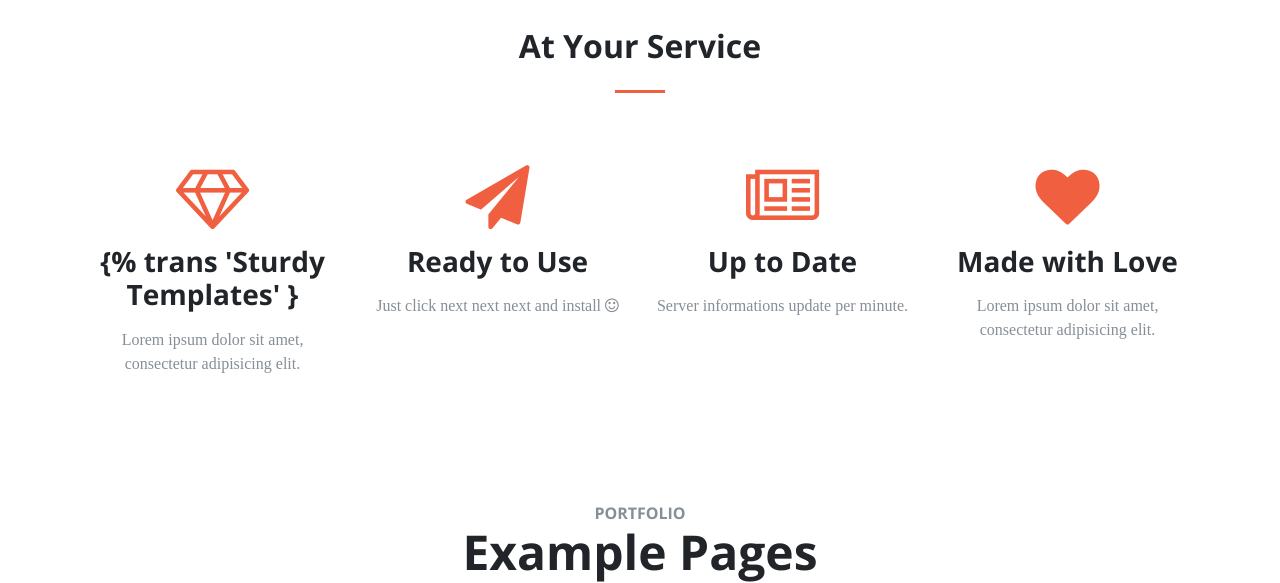
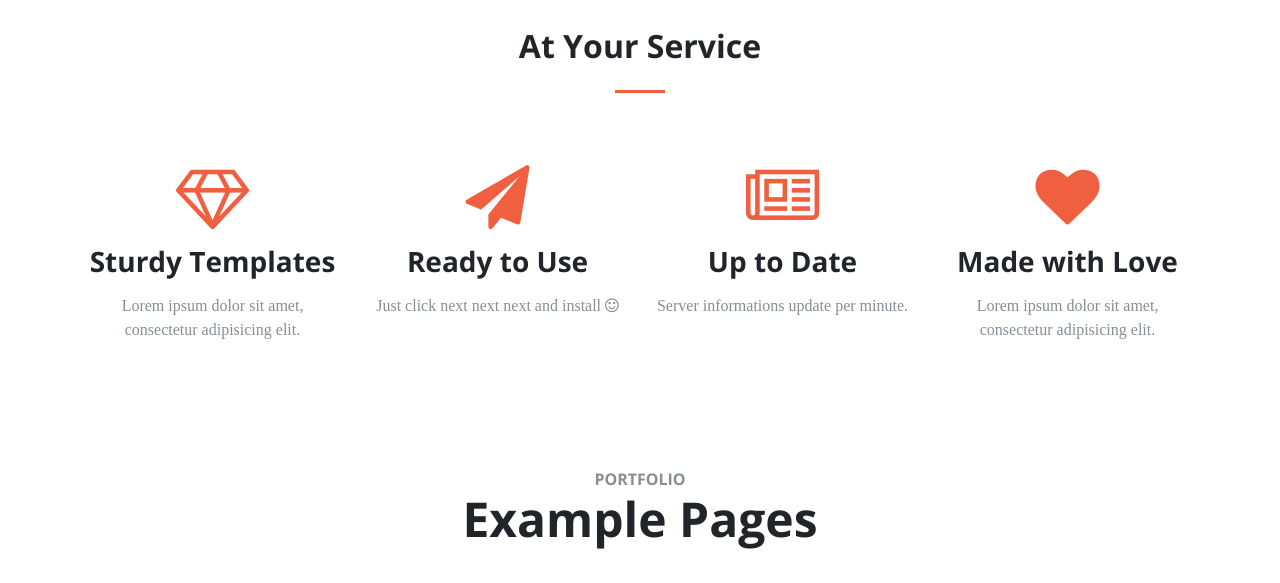
Before and after one commit to Comnurz/Django-Monitoring, a Django app: page /en/ in a window 1280 px wide. Shown: the part 1406-1989 px from the top of the page. Run offline with Django 3.2, Linux system fonts and the light colour scheme; some libraries are stand-ins or nearby versions.

Commit message:
i18n bug fix

```diff
--- a/monitor/templates/monitor/index.html
+++ b/monitor/templates/monitor/index.html
@@ -148,7 +148,7 @@
           <div class="col-lg-3 col-md-6 text-center">
             <div class="service-box mt-5 mx-auto">
               <i class="fa fa-4x fa-diamond text-primary mb-3 sr-icons"></i>
-              <h3 class="mb-3">{% trans 'Sturdy Templates' }</h3>
+              <h3 class="mb-3">{% trans 'Sturdy Templates' %}</h3>
               <p class="text-muted mb-0">{% blocktrans %} Lorem ipsum dolor sit amet, consectetur adipisicing elit. {% endblocktrans %}</p>
             </div>
           </div>
```
